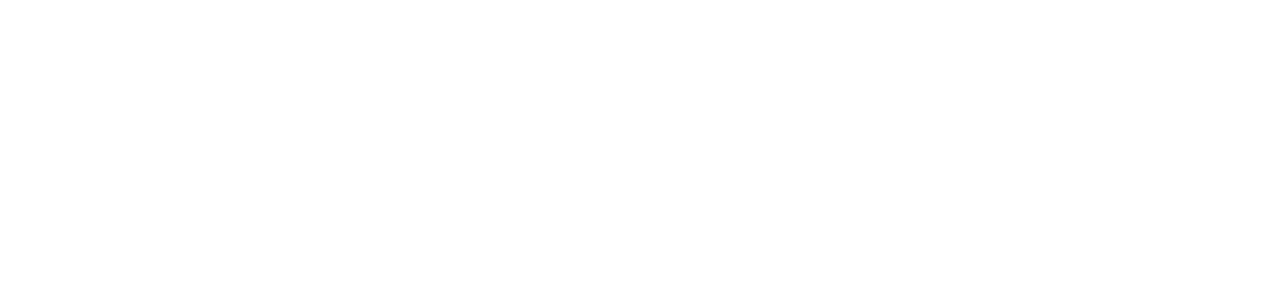
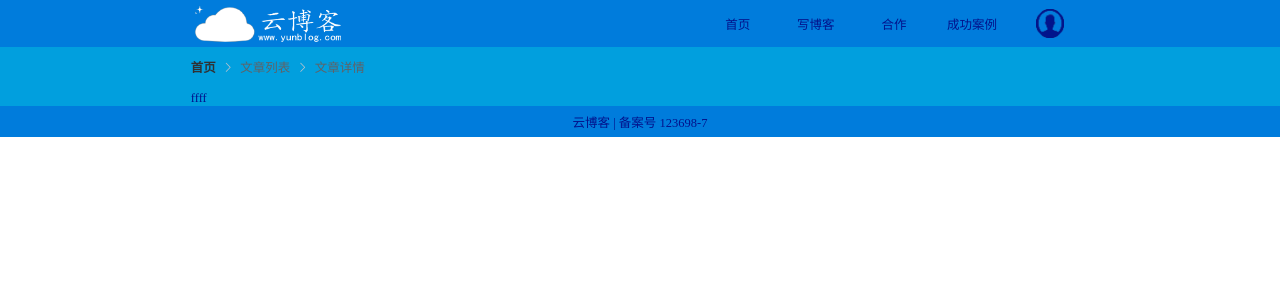
Before and after one commit to web-wu/yunBlog, a Vue app: page /articleDetail in a window 1280 px wide. Shown: the top 300 px of the page. Built offline with nearby package versions, Linux system fonts and the light colour scheme.

Commit message:
email_validata_successfully

```diff
--- /dev/null
+++ b/src/components/home/ArticleDetail.vue
@@ -0,0 +1,28 @@
+<template>
+  <div id="articleDetail">
+    <el-breadcrumb separator-class="el-icon-arrow-right">
+      <el-breadcrumb-item :to="{ path: '/' }">首页</el-breadcrumb-item>
+      <el-breadcrumb-item>文章列表</el-breadcrumb-item>
+      <el-breadcrumb-item>文章详情</el-breadcrumb-item>
+    </el-breadcrumb>
+    <article>ffff</article>
+  </div>
+</template>
+
+<script>
+export default {
+  data () {
+    return {}
+  }
+}
+</script>
+
+<style lang="less" scoped>
+#articleDetail{
+  width: 11.979167rem;
+  margin: 0 auto;
+}
+.el-breadcrumb{
+  padding: 0.208333rem 0;
+}
+</style>
--- a/src/components/home/Register.vue
+++ b/src/components/home/Register.vue
@@ -21,7 +21,7 @@
           </el-form-item>
           <el-form-item label="验证码">
             <el-input placeholder="请输入验证码" v-model="loginForm.validateCode" style="width:1.5rem"></el-input>
-            <el-button>获取验证码</el-button>
+            <el-button :disabled="loginForm.email.length > 6 ? false : true" @click="getValidateCode">获取验证码</el-button>
           </el-form-item>
           <div id="btss">
             <el-button type="success" @click.prevent="register">提交</el-button>
@@ -90,7 +90,7 @@
       if (!this.emailFlog) {
         return false
       }
-      this.$refs.login_form.validate(valid => {
+      this.$refs.login_form.validate(async valid => {
         if (!valid) {
           this.$message({
             message: '信息有误，请确认后再提交！',
@@ -98,18 +98,26 @@
           })
           return false
         }
-        this.$message({
-          message: '恭喜，注册成功！',
-          type: 'success'
-        })
-        this.$router.push('/login')
+        const { data } = await this.$http.post('/admin/addNewUser', this.loginForm)
+        if (data.status === 0) {
+          this.$message({
+            message: data.msg,
+            type: 'errror'
+          })
+        } else {
+          this.$message({
+            message: '恭喜，注册成功！',
+            type: 'success'
+          })
+          this.$router.push('/login')
+        }
       })
     },
     resetData () {
       this.$refs.login_form.resetFields()
     },
     async validateEmail () {
-      const { data } = await this.$http.post('/admin/validateEmail', this.loginForm.email)
+      const { data } = await this.$http.post('/admin/validateEmail', { email: this.loginForm.email })
       if (data.status === 200) {
         this.emailFlog = false
         this.$message({
@@ -123,6 +131,20 @@
         })
       }
       console.log(data)
+    },
+    async getValidateCode () {
+      const { data } = await this.$http.post('/admin/getValidateCode', { email: this.loginForm.email })
+      if (data.status === 1) {
+        this.$message({
+          message: data.msg,
+          type: 'success'
+        })
+      } else {
+        this.message({
+          message: data.msg,
+          type: 'error'
+        })
+      }
     }
   }
 }
--- a/src/main.js
+++ b/src/main.js
@@ -12,6 +12,7 @@
 
 Axios.defaults.baseURL = 'http://127.0.0.1'
 Axios.interceptors.request.use(config => {
+  config.headers.Authorization = `${localStorage.getItem('token')}`
   return config
 })
 Axios.interceptors.response.use(config => {
--- a/src/router/index.js
+++ b/src/router/index.js
@@ -11,6 +11,7 @@
 import Login from '../components/home/Login'
 import Register from '../components/home/Register'
 import PasswordBack from '../components/home/PasswordBack'
+import ArticleDetail from '../components/home/ArticleDetail'
 // 后台系统
 import Panel from '../components/admin/Panel'
 import UserInfo from '../components/admin/UserInfo'
@@ -44,7 +45,8 @@
       { path: '/successful', component: Successfule },
       { path: '/login', component: Login },
       { path: '/register', component: Register },
-      { path: '/password', component: PasswordBack }
+      { path: '/password', component: PasswordBack },
+      { path: '/articleDetail', component: ArticleDetail }
     ]
   },
   {
```
